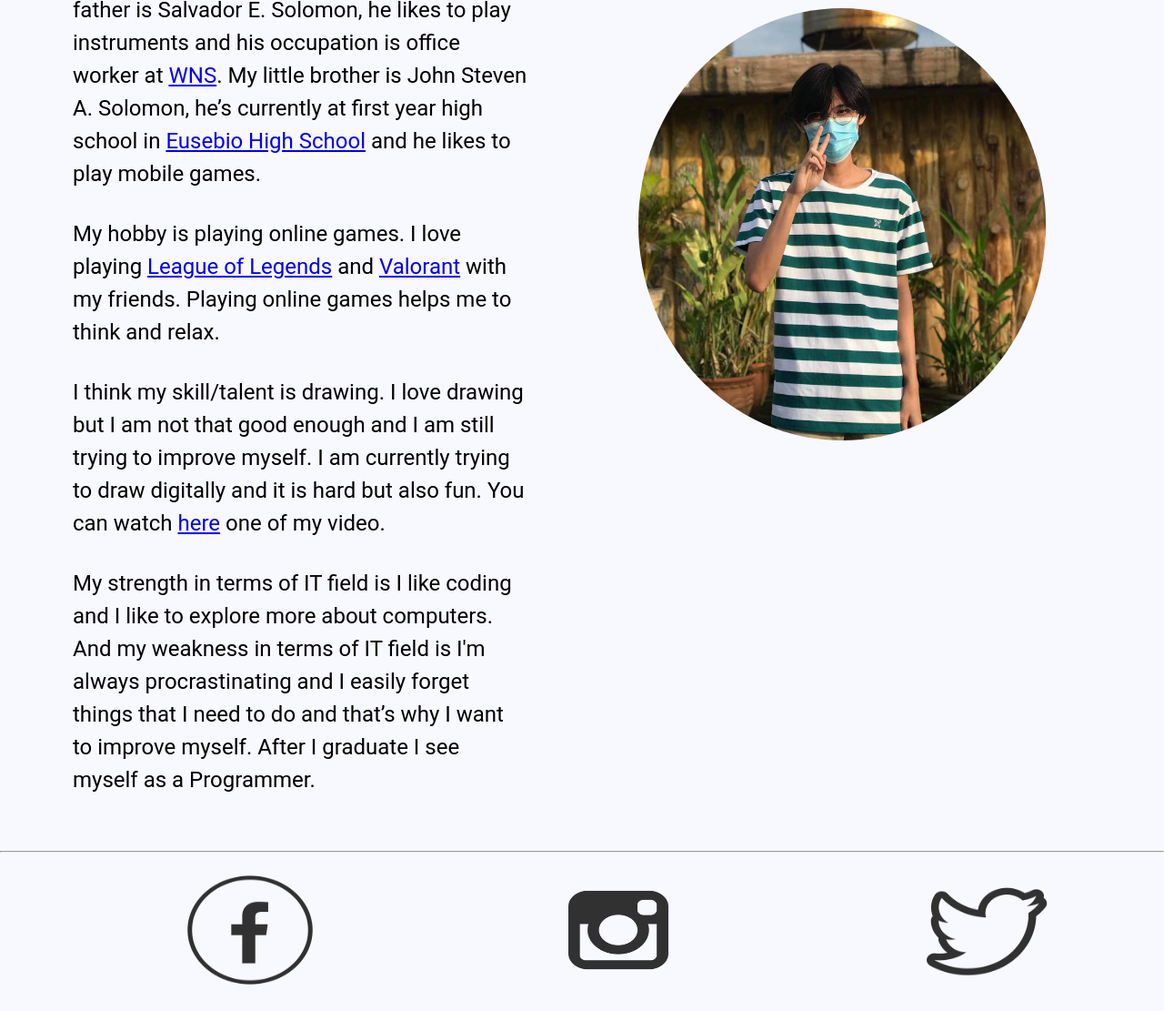
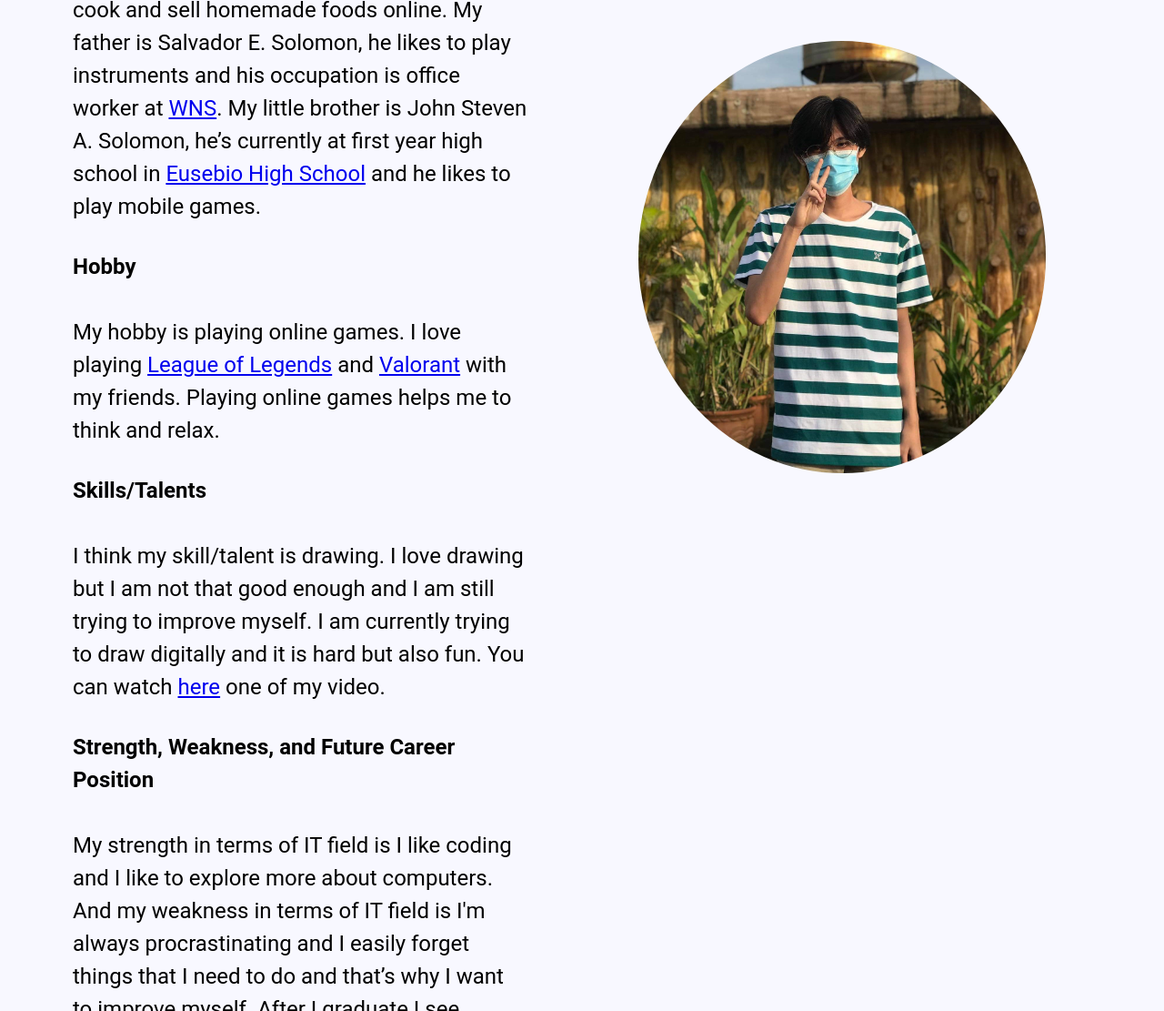
Before and after one commit to johngabrielsolomon/johngabrielsolomon.github.io, a plain HTML site: page index.html in a window 1280 px wide. Shown: the part 1552-2663 px from the top of the page at 91% size. Drawn offline with Linux system fonts and the light colour scheme.

Commit message:
Update index.html

```diff
--- a/index.html
+++ b/index.html
@@ -19,7 +19,7 @@
 
 		<div class="par1">
 
-			<p style="text-indent: 0px;"><b>Personal Information and Family Background</b><p>
+			<p class="titles"><b>Personal Information and Family Background</b><p>
 		<br>
 			<p>I am John Gabriel A. Solomon, 18 years old and currently living in Rosario, Pasig City. Our family has 4 members including me, my mother is Annaliza A. Solomon, she likes to cook and sell homemade foods online. My father is Salvador E. Solomon, he likes to play instruments and his occupation is office worker at <a href="https://www.wns.com/" target="_blank">WNS</a>. My little brother is John Steven A. Solomon, he’s currently at first year high school in <a href="https://www.google.com/maps/place/Eusebio+High+School/@14.588848,121.0862265,17z/data=!3m1!4b1!4m5!3m4!1s0x3397c7fa30dac3c7:0x5e2700ab066add8d!8m2!3d14.5888497!4d121.0885493" target="_blank">Eusebio High School</a> and he likes to play mobile games.</p>
 		</div>
@@ -27,13 +27,19 @@
 		<img class="pic" src="gabgab.jpeg" width="35%" height="35%">
 
 		<div class="par2">
+			<p class="titles"><b>Hobby</b><p>
+		<br>
 			<p>My hobby is playing online games. I love playing <a href="https://lol.garena.ph/" target="_blank">League of Legends</a> and <a href="https://playvalorant.com/en-us/" target="_blank">Valorant</a> with my friends. Playing online games helps me to think and relax. </p>
 
 		</div>
 		<div class="par3">
+			<p class="titles"><b>Skills/Talents</b><p>
+		<br>
 			<p>I think my skill/talent is drawing. I love drawing but I am not that good enough and I am still trying to improve myself. I am currently trying to draw digitally and it is hard but also fun. You can watch <a href="https://drive.google.com/file/d/1-0i7bg0PzQoDMGrr2itXhfUkPqdC9b9g/view?usp=sharing" target="_blank">here</a> one of my video.</p>
 		</div>
 		<div class="par4">
+			<p class="titles"><b>Strength, Weakness, and Future Career Position</b><p>
+		<br>
 			<p>My strength in terms of IT field is I like coding and I like to explore more about computers. And my weakness in terms of IT field is I'm always procrastinating and I easily forget things that I need to do and that’s why I want to improve myself. After I graduate I see myself as a Programmer.</p>
 		</div>
 		<hr>
```
